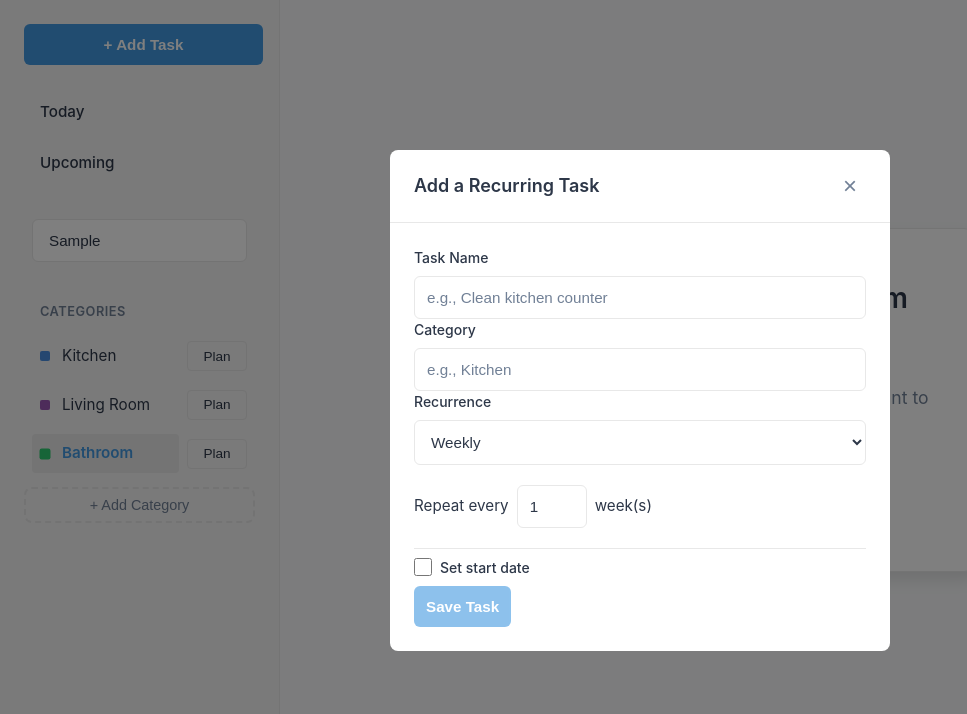
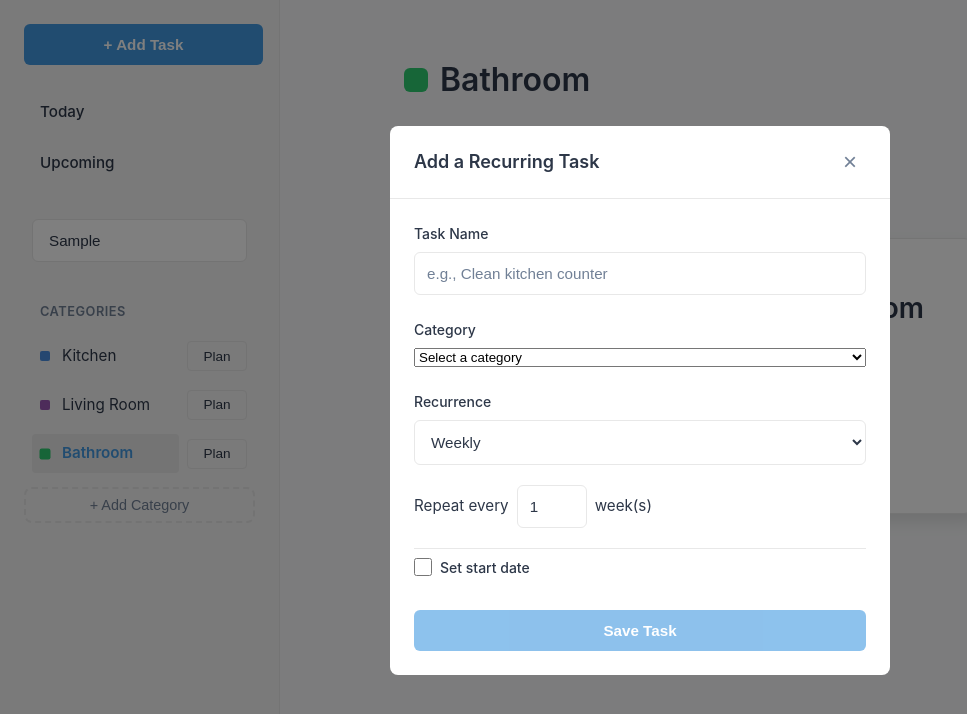
Before and after one commit to branch-gary/housekeeper, a React (Vite) app: page /category/bathroom in a window 1280 px wide. Both pictures are taken after typing "Sample" into the empty fields and a click on the button "+ Add Task". Shown: the top 714 px of the page, without its empty margins (0-967 px from the left). Built offline with nearby package versions, Linux system fonts and the light colour scheme.

Commit message:
Implement CategoryView with task filtering

```diff
--- a/src/components/AddTaskModal/AddTaskModal.tsx
+++ b/src/components/AddTaskModal/AddTaskModal.tsx
@@ -16,33 +16,33 @@ const initialRecurrence: RecurrenceData = {
   startDate: null
 }
 
-const AddTaskModal = ({ isOpen, onClose }: AddTaskModalProps) => {
-  const { addTask } = useTaskStore()
+export default function AddTaskModal({ isOpen, onClose }: AddTaskModalProps) {
+  const { addTask, categories } = useTaskStore()
   const [taskName, setTaskName] = useState('')
-  const [category, setCategory] = useState('')
+  const [selectedCategoryId, setSelectedCategoryId] = useState('')
   const [recurrence, setRecurrence] = useState<RecurrenceData>(initialRecurrence)
 
   const handleSubmit = (e: React.FormEvent) => {
     e.preventDefault()
 
-    if (!taskName.trim() || !category.trim()) return
+    if (!taskName.trim() || !selectedCategoryId) return
 
     addTask({
       name: taskName.trim(),
-      category: category.trim(),
+      category: selectedCategoryId,
       recurrence
     })
 
     // Reset form
     setTaskName('')
-    setCategory('')
+    setSelectedCategoryId('')
     setRecurrence(initialRecurrence)
     onClose()
   }
 
   return (
     <Modal isOpen={isOpen} onClose={onClose} title="Add a Recurring Task">
-      <form onSubmit={handleSubmit}>
+      <form onSubmit={handleSubmit} className={styles.form}>
         <div className={styles.field}>
           <label htmlFor="taskName">Task Name</label>
           <input
@@ -57,14 +57,19 @@ const AddTaskModal = ({ isOpen, onClose }: AddTaskModalProps) => {
 
         <div className={styles.field}>
           <label htmlFor="category">Category</label>
-          <input
-            type="text"
+          <select
             id="category"
-            value={category}
-            onChange={(e) => setCategory(e.target.value)}
-            placeholder="e.g., Kitchen"
-            autoComplete="off"
-          />
+            value={selectedCategoryId}
+            onChange={(e) => setSelectedCategoryId(e.target.value)}
+            className={styles.select}
+          >
+            <option value="">Select a category</option>
+            {categories.map(category => (
+              <option key={category.id} value={category.id}>
+                {category.name}
+              </option>
+            ))}
+          </select>
         </div>
 
         <div className={styles.field}>
@@ -78,7 +83,7 @@ const AddTaskModal = ({ isOpen, onClose }: AddTaskModalProps) => {
         <button
           type="submit"
           className={styles.submitButton}
-          disabled={!taskName.trim() || !category.trim()}
+          disabled={!taskName.trim() || !selectedCategoryId}
         >
           Save Task
         </button>
@@ -86,5 +91,3 @@ const AddTaskModal = ({ isOpen, onClose }: AddTaskModalProps) => {
     </Modal>
   )
 }
-
-export default AddTaskModal
--- a/src/components/PlanTasksModal/PlanTasksModal.tsx
+++ b/src/components/PlanTasksModal/PlanTasksModal.tsx
@@ -6,12 +6,16 @@ import styles from './PlanTasksModal.module.scss'
 interface PlanTasksModalProps {
   isOpen: boolean
   onClose: () => void
-  category: string
+  categoryId: string
 }
 
-export default function PlanTasksModal({ isOpen, onClose, category }: PlanTasksModalProps) {
-  const { addTask } = useTaskStore()
+export default function PlanTasksModal({ isOpen, onClose, categoryId }: PlanTasksModalProps) {
+  const { addTask, categories } = useTaskStore()
   const [tasks, setTasks] = useState('')
+
+  // Find category name for display
+  const category = categories.find(cat => cat.id === categoryId)
+  if (!category) return null
 
   const handleSubmit = (e: React.FormEvent) => {
     e.preventDefault()
@@ -26,7 +30,7 @@ export default function PlanTasksModal({ isOpen, onClose, category }: PlanTasksM
     taskList.forEach(taskName => {
       addTask({
         name: taskName,
-        category,
+        category: categoryId,
         recurrence: {
           type: 'daily',
           interval: 1,
@@ -44,7 +48,7 @@ export default function PlanTasksModal({ isOpen, onClose, category }: PlanTasksM
     <Modal
       isOpen={isOpen}
       onClose={onClose}
-      title={`Plan Tasks - ${category}`}
+      title={`Plan Tasks - ${category.name}`}
     >
       <form onSubmit={handleSubmit} className={styles.form}>
         <div className={styles.field}>
--- a/src/components/TaskItem.tsx
+++ b/src/components/TaskItem.tsx
@@ -12,22 +12,12 @@ interface TaskItemProps {
 export function TaskItem({ task }: TaskItemProps) {
   console.log('TaskItem: Rendering', { taskId: task.id, taskName: task.name })
 
-  let storeActions
-  try {
-    storeActions = useTaskStore()
-    console.log('TaskItem: Got store actions')
-  } catch (error) {
-    console.error('TaskItem: Error getting store actions:', error)
-    return (
-      <div className={styles.taskItem}>
-        <p>Error loading task: {error instanceof Error ? error.message : String(error)}</p>
-      </div>
-    )
-  }
-
-  const { toggleTaskCompletion, deleteTask } = storeActions
+  const { toggleTaskCompletion, deleteTask, categories } = useTaskStore()
   const [isDeleting, setIsDeleting] = useState(false)
   const [showConfirmDialog, setShowConfirmDialog] = useState(false)
+
+  // Find category name
+  const category = categories.find(cat => cat.id === task.category)
 
   const handleDelete = () => {
     console.log('Starting delete process for task:', task.id)
@@ -66,7 +56,14 @@ export function TaskItem({ task }: TaskItemProps) {
         <div className={styles.taskContent}>
           <h3 className={styles.taskName}>{task.name}</h3>
           <p className={styles.taskDetails}>
-            {task.category && <span className={styles.category}>{task.category}</span>}
+            {category && (
+              <span
+                className={styles.category}
+                style={{ backgroundColor: category.color + '20' }}
+              >
+                {category.name}
+              </span>
+            )}
             {task.nextDueDate && (
               <span className={styles.dueDate}>
                 Due: {format(new Date(task.nextDueDate), 'MMM d, yyyy')}
--- a/src/pages/Category.module.scss
+++ b/src/pages/Category.module.scss
@@ -21,3 +21,66 @@
     min-height: calc(100vh - 2rem);
   }
 }
+
+.categoryView {
+  padding: 24px;
+  max-width: 800px;
+  margin: 0 auto;
+  width: 100%;
+  animation: fadeIn 0.3s ease-out;
+  min-height: calc(100vh - 4rem);
+  display: flex;
+  flex-direction: column;
+}
+
+.header {
+  margin-bottom: 32px;
+}
+
+.categoryIndicator {
+  display: flex;
+  align-items: center;
+  gap: 12px;
+}
+
+.categoryColor {
+  width: 24px;
+  height: 24px;
+  border-radius: 6px;
+  flex-shrink: 0;
+}
+
+h1 {
+  margin: 0;
+  font-size: 2rem;
+  font-weight: 600;
+  color: var(--color-text);
+}
+
+.taskSection {
+  margin-bottom: 32px;
+}
+
+.completedSection {
+  margin-top: 48px;
+  padding-top: 24px;
+  border-top: 1px solid var(--color-border);
+
+  h2 {
+    margin: 0 0 16px;
+    font-size: 1.25rem;
+    font-weight: 500;
+    color: var(--color-text-secondary);
+  }
+}
+
+@keyframes fadeIn {
+  from {
+    opacity: 0;
+    transform: translateY(10px);
+  }
+  to {
+    opacity: 1;
+    transform: translateY(0);
+  }
+}
--- a/src/pages/Category.tsx
+++ b/src/pages/Category.tsx
@@ -1,114 +1,79 @@
-import { useState } from 'react'
-import { useParams } from 'react-router-dom'
+import { useMemo } from 'react'
+import { useParams, Navigate } from 'react-router-dom'
 import { useTaskStore } from '../store/TaskContext'
 import { TaskSection } from '../components/TaskSection/TaskSection'
-import EmptyState from '../components/EmptyState'
-import PlanTasksModal from '../components/PlanTasksModal/PlanTasksModal'
+import EmptyState from '../components/EmptyState/EmptyState'
 import styles from './Category.module.scss'
 
-// Helper function to normalize category names for comparison
-function normalizeCategory(category: string): string {
-  return category
-    .toLowerCase()
-    .replace(/[^a-z0-9]+/g, '-') // Replace any non-alphanumeric characters with hyphens
-    .replace(/^-+|-+$/g, '') // Remove leading/trailing hyphens
-}
+export function Category() {
+  const { categoryName } = useParams<{ categoryName: string }>()
+  const { tasks, categories, getFilteredTasks } = useTaskStore()
 
-export function Category() {
-  const { categoryName } = useParams()
-  const { tasks, searchQuery, getFilteredTasks } = useTaskStore()
-  const [isPlanningModalOpen, setIsPlanningModalOpen] = useState(false)
+  // Find the actual category object based on URL slug
+  const category = useMemo(() => {
+    if (!categoryName) return null
+    const decodedName = categoryName.replace(/-/g, ' ')
+    return categories.find(cat =>
+      cat.name.toLowerCase() === decodedName.toLowerCase()
+    )
+  }, [categoryName, categories])
 
-  // Filter tasks by category, safely handling undefined categories
-  const categoryTasks = tasks.filter(task => {
-    if (!task.category || !categoryName) return false
-    return normalizeCategory(task.category) === normalizeCategory(categoryName)
-  })
-
-  // Apply search filter
-  const filteredTasks = getFilteredTasks(categoryTasks)
-
-  // Convert URL-friendly category name to display name
-  const displayName = categoryName
-    ?.split('-')
-    .map(word => word.charAt(0).toUpperCase() + word.slice(1).toLowerCase())
-    .join(' ') || 'Unknown Category'
-
-  // Show empty state when there are no tasks at all
-  const hasNoTasks = categoryTasks.length === 0
-  const hasNoFilteredTasks = filteredTasks.length === 0
-
-  console.log('Category rendering:', {
-    categoryName,
-    displayName,
-    tasksCount: tasks.length,
-    categoryTasksCount: categoryTasks.length,
-    filteredTasksCount: filteredTasks.length,
-    hasNoTasks,
-    hasNoFilteredTasks,
-    searchQuery
-  })
-
-  // Get active and completed tasks
-  const activeTasks = filteredTasks.filter(task => !task.isCompleted)
-  const hasNoActiveTasks = activeTasks.length === 0
-
-  console.log('Category: Task breakdown', {
-    totalTasks: filteredTasks.length,
-    activeTasks: activeTasks.length,
-    hasNoActiveTasks
-  })
-
-  if (hasNoTasks) {
-    console.log('Category: Rendering empty state')
-    return (
-      <div className={styles.category}>
-        <EmptyState
-          title={`Let's get ${displayName} organized`}
-          message={`No tasks in ${displayName} yet — want to add a few ideas?`}
-          actionLabel="📝 Plan Tasks"
-          onAction={() => setIsPlanningModalOpen(true)}
-        />
-        {isPlanningModalOpen && (
-          <PlanTasksModal
-            isOpen={isPlanningModalOpen}
-            onClose={() => setIsPlanningModalOpen(false)}
-            category={displayName}
-          />
-        )}
-      </div>
-    )
+  // If category doesn't exist, redirect to Today view
+  if (!category) {
+    return <Navigate to="/" replace />
   }
 
-  if (hasNoFilteredTasks && searchQuery.trim()) {
-    return (
-      <div className={styles.category}>
-        <EmptyState
-          title="Nothing found"
-          message="Nothing here right now — try another word?"
-          actionLabel="Clear Search"
-          onAction={() => setIsPlanningModalOpen(true)}
-        />
-      </div>
-    )
-  }
+  // Filter tasks for this category
+  const categoryTasks = useMemo(() => {
+    const filtered = tasks.filter(task => task.category === category.id)
+    return getFilteredTasks(filtered)
+  }, [tasks, category.id, getFilteredTasks])
+
+  // Separate active and completed tasks
+  const activeTasks = categoryTasks.filter(task => !task.isCompleted)
+  const completedTasks = categoryTasks.filter(task => task.isCompleted)
 
   return (
-    <div className={styles.category}>
-      <TaskSection
-        title={`${displayName} Tasks`}
-        tasks={filteredTasks}
-        emptyMessage={`No active tasks in ${displayName} yet`}
-        viewId={`category-${categoryName}`}
-        showEmptyState={true}
-        onEmptyAction={() => setIsPlanningModalOpen(true)}
-      />
-      {isPlanningModalOpen && (
-        <PlanTasksModal
-          isOpen={isPlanningModalOpen}
-          onClose={() => setIsPlanningModalOpen(false)}
-          category={displayName}
+    <div className={styles.categoryView}>
+      <header className={styles.header}>
+        <div className={styles.categoryIndicator}>
+          <span
+            className={styles.categoryColor}
+            style={{ backgroundColor: category.color }}
+          />
+          <h1>{category.name}</h1>
+        </div>
+      </header>
+
+      {categoryTasks.length === 0 ? (
+        <EmptyState
+          title={`No tasks in ${category.name}`}
+          message="Add a task to get started!"
+          actionLabel="Add Task"
+          onAction={() => {/* Add task action will be implemented later */}}
         />
+      ) : (
+        <>
+          {/* Active Tasks */}
+          <TaskSection
+            title={`${category.name} Tasks`}
+            tasks={activeTasks}
+            emptyMessage={`No active tasks in ${category.name}`}
+            viewId={`category-${categoryName}`}
+          />
+
+          {/* Completed Tasks */}
+          {completedTasks.length > 0 && (
+            <div className={styles.completedSection}>
+              <h2>Completed</h2>
+              <TaskSection
+                title="Completed Tasks"
+                tasks={completedTasks}
+                viewId={`category-${categoryName}-completed`}
+              />
+            </div>
+          )}
+        </>
       )}
     </div>
   )
```
Also changed, not shown: src/components/Sidebar.tsx (+4 -4 lines).
